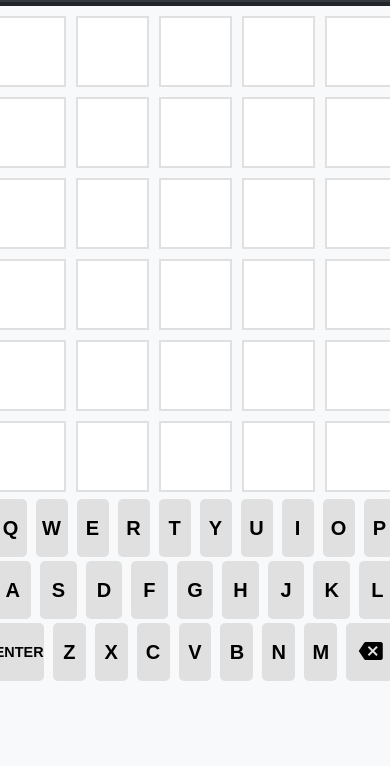
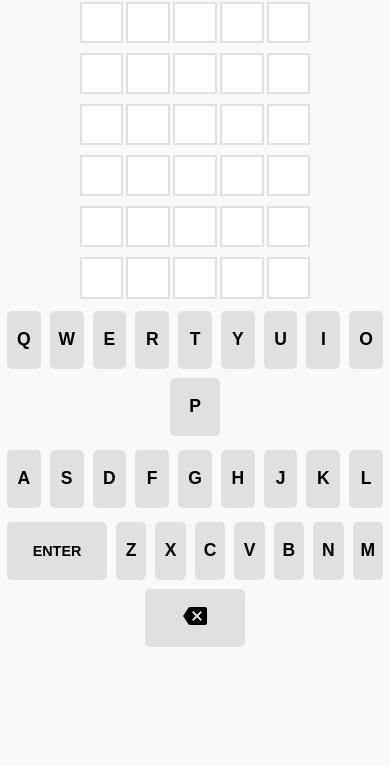
Before and after one commit to wilcto/Final-Project, a plain HTML site: page index.html in a window 390 px wide. Shown: the part 78-844 px from the top of the page. Drawn offline with Linux system fonts and the light colour scheme.

Commit message:
mobile view

```diff
--- a/css/style.css
+++ b/css/style.css
@@ -152,3 +152,49 @@ footer {
     width: 60px;
     font-size: .9em;
 }
+
+@media screen and (max-width: 600px){
+    h1 {
+        font-size: 36px;
+    }
+
+    input {
+        height: 9vw;
+        width: 9vw;
+        font-size: 6vw;
+        max-width: none;
+        max-height: none;
+        margin-left: .5vw;
+        margin-right: .5vw;
+    }
+
+    .keyboard-row {
+        display: flex;
+        flex-wrap: wrap;
+        justify-content: center;
+        gap: 5px;
+        margin: 5px 0;
+    }
+
+    .keyboard-key {
+        font-size: 4.5vw;
+        padding: 2vw;
+        flex: 1 0 8%;
+        max-width: 50px;
+    }
+
+    #enter-key, #backspace-key {
+        flex: 1 0 30%;
+        max-width: 100px;
+    }
+
+    .box {
+        width: 80vw;
+        font-size: 5vw;
+    }
+
+    #reload-button1, #reload-button2 {
+        font-size: 4vw;
+        padding: 8px 12px;
+    }
+}
```
